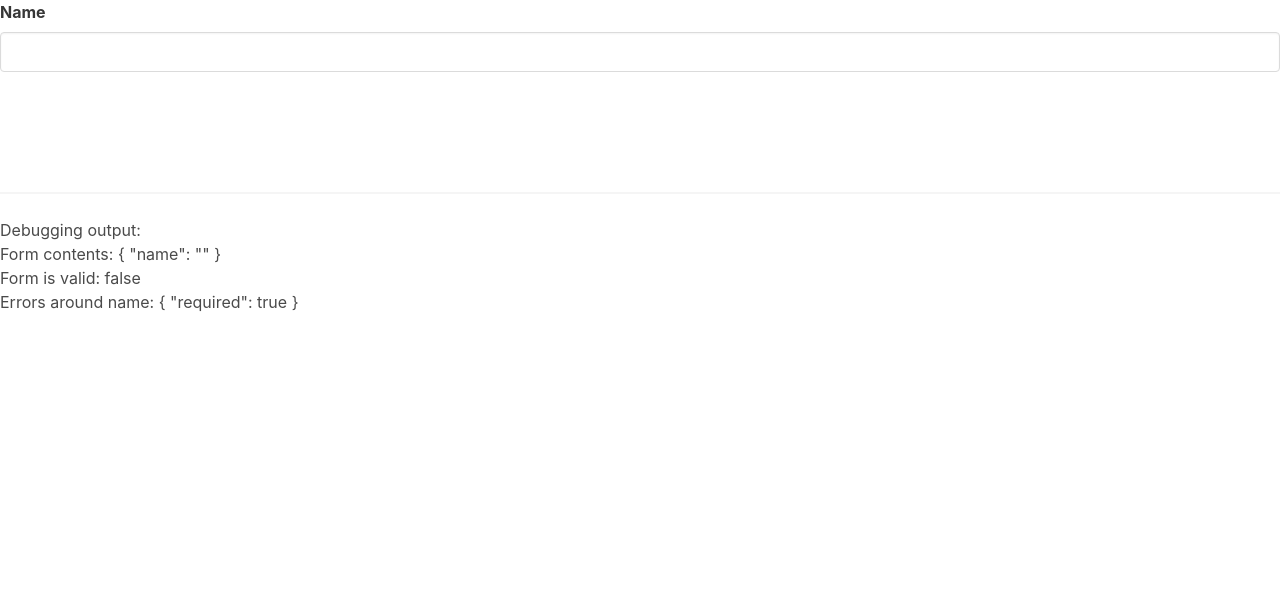
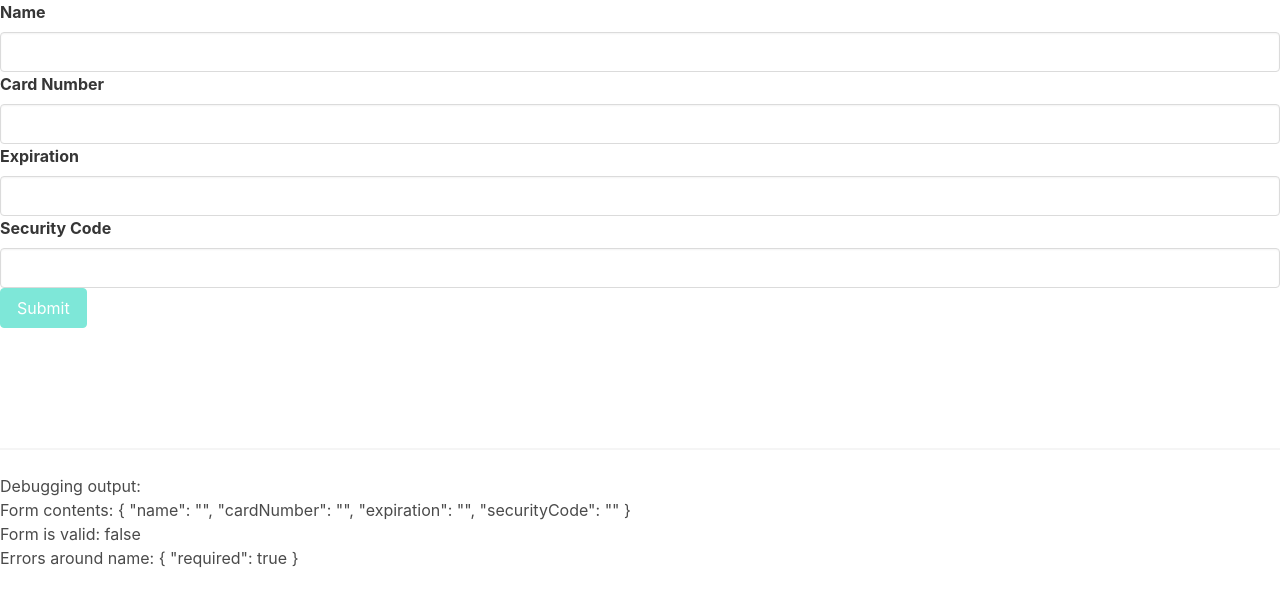
Before and after one commit to TomaszPietrzykowski/ng-ccard, an Angular app: page / in a window 1280 px wide. Shown: the top 604 px of the page. Built offline with nearby package versions, Linux system fonts and the light colour scheme.

Commit message:
form submition  added

```diff
--- a/src/app/card-form/card-form.component.html
+++ b/src/app/card-form/card-form.component.html
@@ -1,14 +1,31 @@
-<form [formGroup]="cardForm">
-  <app-input [control]="$any(cardForm).controls['name']" label="Name"></app-input>
+<form [formGroup]="cardForm" (ngSubmit)="onSubmit()">
+  <app-input
+    [control]="$any(cardForm).controls['name']"
+    label="Name"
+  ></app-input>
+  <app-input
+    [control]="$any(cardForm).controls['cardNumber']"
+    label="Card Number"
+  ></app-input>
+  <app-input
+    [control]="$any(cardForm).controls['expiration']"
+    label="Expiration"
+  ></app-input>
+  <app-input
+    [control]="$any(cardForm).controls['securityCode']"
+    label="Security Code"
+  ></app-input>
+  <button type="submit" class="button is-primary" [disabled]="cardForm.invalid">
+    Submit
+  </button>
 </form>
 
-
 <!-- Debugging tool: -->
-<br/>
-<br/>
-<br/>
-<br/>
-<hr/>
+<br />
+<br />
+<br />
+<br />
+<hr />
 <h3>Debugging output:</h3>
 <div>Form contents: {{ cardForm.value | json }}</div>
 <div>Form is valid: {{ cardForm.valid }}</div>
--- a/src/app/card-form/card-form.component.ts
+++ b/src/app/card-form/card-form.component.ts
@@ -16,8 +16,23 @@ export class CardFormComponent {
       // Validators.pattern(/\s/),
       // etc...
     ]),
+    cardNumber: new FormControl('', [
+      Validators.required,
+      Validators.minLength(16),
+      Validators.maxLength(16),
+    ]),
+    expiration: new FormControl('', [
+      Validators.required,
+      Validators.pattern(/^(0[1-9]|1[0-2]\/\d{2})$/),
+    ]),
+    securityCode: new FormControl('', [
+      Validators.required,
+      Validators.minLength(3),
+      Validators.maxLength(3),
+    ]),
   });
-  constructor() {
-    console.log(this.cardForm.get('name'));
+  constructor() {}
+  onSubmit() {
+    console.log('submited');
   }
 }
--- a/src/app/input/input.component.html
+++ b/src/app/input/input.component.html
@@ -1,16 +1,28 @@
 <div class="field">
   <label class="label">{{ label }}</label>
   <div class="control">
-    <input class="input" [formControl]="control" [ngClass]="{'is-danger': showErrors()}" >
+    <input
+      class="input"
+      [formControl]="control"
+      [ngClass]="{ 'is-danger': showErrors() }"
+    />
   </div>
   <ng-container *ngIf="control.dirty && control.touched && control.errors">
-    <div class="help is-danger" *ngIf="control.errors['required']">Name is required</div>
-    <div class="help is-danger" *ngIf="control.errors['minlength']">Name must be at least
-        {{ control.errors['minlength'].requiredLength }} char long and is currently
-        {{ control.errors['minlength'].actualLength }} char long</div>
-    <div class="help is-danger" *ngIf="control.errors['maxlength']">Name must be shorter than
-        {{ control.errors['maxlength'].requiredLength }} char long and is currently
-        {{ control.errors['maxlength'].actualLength }} char long</div>
-    <div class="help is-danger" *ngIf="control.errors['pattern']">Invalid value, please try again</div>
-</ng-container>
+    <div class="help is-danger" *ngIf="control.errors['required']">
+      Name is required
+    </div>
+    <div class="help is-danger" *ngIf="control.errors['minlength']">
+      Name must be at least
+      {{ control.errors["minlength"].requiredLength }} char long and is
+      currently {{ control.errors["minlength"].actualLength }} char long
+    </div>
+    <div class="help is-danger" *ngIf="control.errors['maxlength']">
+      Name must be shorter than
+      {{ control.errors["maxlength"].requiredLength }} char long and is
+      currently {{ control.errors["maxlength"].actualLength }} char long
+    </div>
+    <div class="help is-danger" *ngIf="control.errors['pattern']">
+      Invalid value, please try again
+    </div>
+  </ng-container>
 </div>
```
